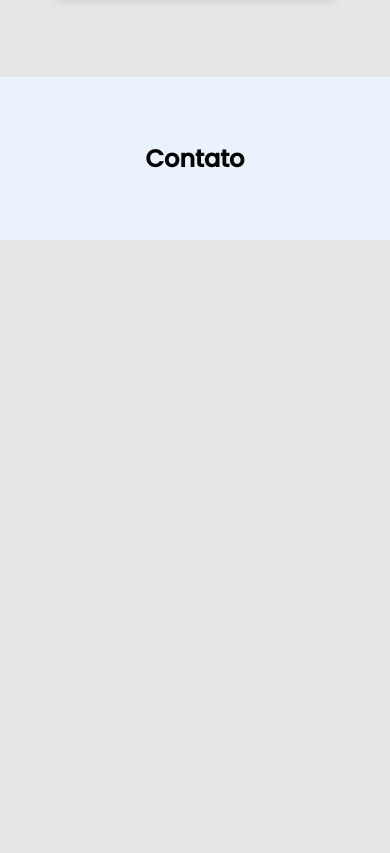
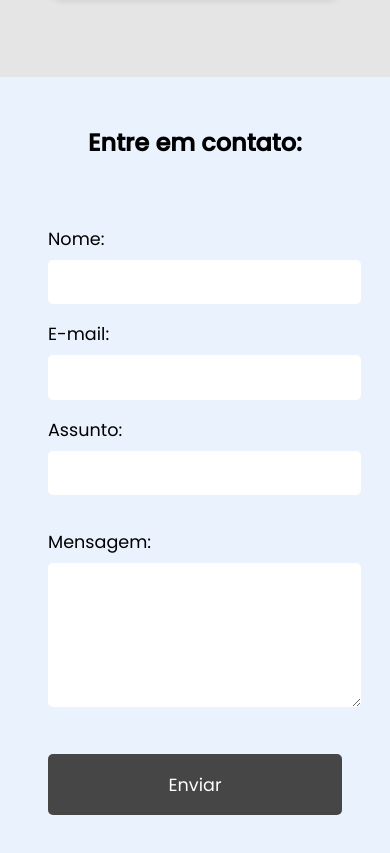
Before and after one commit to ximeneskai/Challenge-portfolio, a plain HTML site: page index.html in a window 390 px wide. Shown: the part 8983-9836 px from the top of the page. Before the commit the page ends 9223 px from the top, so only its background shows below. Drawn offline with Linux system fonts and the light colour scheme.

Commit message:
Seção de Contato - OK

```diff
--- a/index.html
+++ b/index.html
@@ -194,9 +194,32 @@
     </div>
   </section>
     <!-- CONTATO -->
-        <section id="contato" class="main-contato">
-            <h2 class="main-contato-titulo">Contato</h2>
-        </section>
+    <section id="contato" class="main-contato">
+        <h2 class="main-title">Entre em contato:</h2>
+        <form action="https://formsubmit.co/kaiximenes@outlook.com" method="POST" class="formulario-contato">
+            <div class="contato-box">
+                <div class="contato-box-left">
+                    <label for="nome">Nome:</label>
+                    <input type="text" id="nome" name="nome" required>
+
+                    <label for="email">E-mail:</label>
+                    <input type="email" id="email" name="email" required>
+
+                    <label for="assunto">Assunto:</label>
+                    <input type="text" id="assunto" name="assunto" required>
+                </div>
+
+                <div class="contato-box-right">
+                    <label for="mensagem">Mensagem:</label>
+                    <textarea id="mensagem" name="mensagem" rows="5" required></textarea>
+                </div>
+
+                <div class="contato-box-submit">
+                    <button type="submit">Enviar</button>
+                </div>
+            </div>
+        </form>
+    </section>
 
     </main>
     <footer></footer>
--- a/style.css
+++ b/style.css
@@ -257,7 +257,6 @@ footer {
 }
 
 
-
 /* PROJETOS */
 
 .main-projetos {
@@ -327,18 +326,90 @@ footer {
 }
 
 /* CONTATO */
+/* Estilização da seção de contato */
 .main-contato {
-    padding: 4em;
-    display: flex;
-    justify-content: center;
-    flex-direction: column;
-    align-items: center;
+    padding: 3em;
     background-color: var(--secondary-color);
 }
 
-.main-contato-titulo {
-    background-color: var(--secondary-color);
+.main-contato h2 {
+    margin-bottom: 2em;
+    text-align: center;
 }
+
+.formulario-contato {
+    display: flex;
+    flex-wrap: wrap;
+    width: 80em;
+    margin: 0 auto;
+}
+
+.contato-box {
+    display: flex;
+    flex-wrap: wrap;
+    justify-content: space-between;
+    width: 100%;
+    gap: 2em;
+}
+
+.contato-box-left,
+.contato-box-right,
+.contato-box-submit {
+    flex: 1;
+    min-width: 250px; /* Ajusta o tamanho mínimo para garantir responsividade */
+    padding: 1em;
+}
+
+.formulario-contato label {
+    font-size: 1.1em;
+    color: var(--cor-preta);
+    margin-top: 1em;
+    display: flex;
+}
+
+.formulario-contato input {
+    width: 100%;
+    padding: 0.6em;
+    border: 1px solid var(--cor-cinza);
+    border-radius: 5px;
+    font-size: 1em;
+    margin-top: 0.5em;
+}
+
+.formulario-contato textarea {
+    width: 30em;
+    height: 76%;
+    padding: 0.6em;
+    border: 1px solid var(--cor-cinza);
+    border-radius: 5px;
+    font-size: 1em;
+    margin-top: 0.5em;
+}
+
+/* Botão de enviar */
+.contato-box-submit {
+    display: flex;
+    align-items: flex-start;
+    justify-content: center;
+    margin-right: 2em;
+}
+
+.formulario-contato button {
+    padding: 1em 2em;
+    background-color: var(--black-color);
+    color: var(--white-color);
+    font-size: 1.1em;
+    border: none;
+    border-radius: 5px;
+    cursor: pointer;
+    transition: background-color 0.3s ease;
+    align-self: center;
+}
+
+.formulario-contato button:hover {
+    background-color: black;
+}
+
 /* FOOTER */
 
 /* TELA PARA TABLET */
@@ -380,7 +451,40 @@ footer {
         width: 20em; /* Mantém o tamanho da imagem */
         height: 20em; /* Mantém a altura da imagem */
     }
-}
+    .formulario-contato {
+        width: 100%;
+        flex-direction: column;
+    }
+
+    .contato-box {
+        flex-direction: column;
+        gap: 1em;
+    }
+
+    .contato-box-left,
+    .contato-box-right,
+    .contato-box-submit {
+        width: 100%; /* Cada parte ocupa 100% da largura */
+        min-width: auto; /* Remove o tamanho mínimo para melhor ajuste em telas pequenas */
+        padding: 0;
+    }
+
+    .formulario-contato textarea {
+        width: 100%; /* Garantir que o textarea ocupe toda a largura */
+        height: auto; /* Ajuste automático da altura */
+    }
+
+    .contato-box-submit {
+        justify-content: center;
+        margin-right: 0;
+        margin-top: 1.5em; /* Distância entre o botão e os campos */
+    }
+
+    .formulario-contato button {
+        width: 100%; /* Botão ocupará toda a largura da coluna */
+        padding: 1em; /* Ajuste do padding para mais conforto no toque */
+    }
+
 
 /* TELA PARA CELULAR */
 
```
